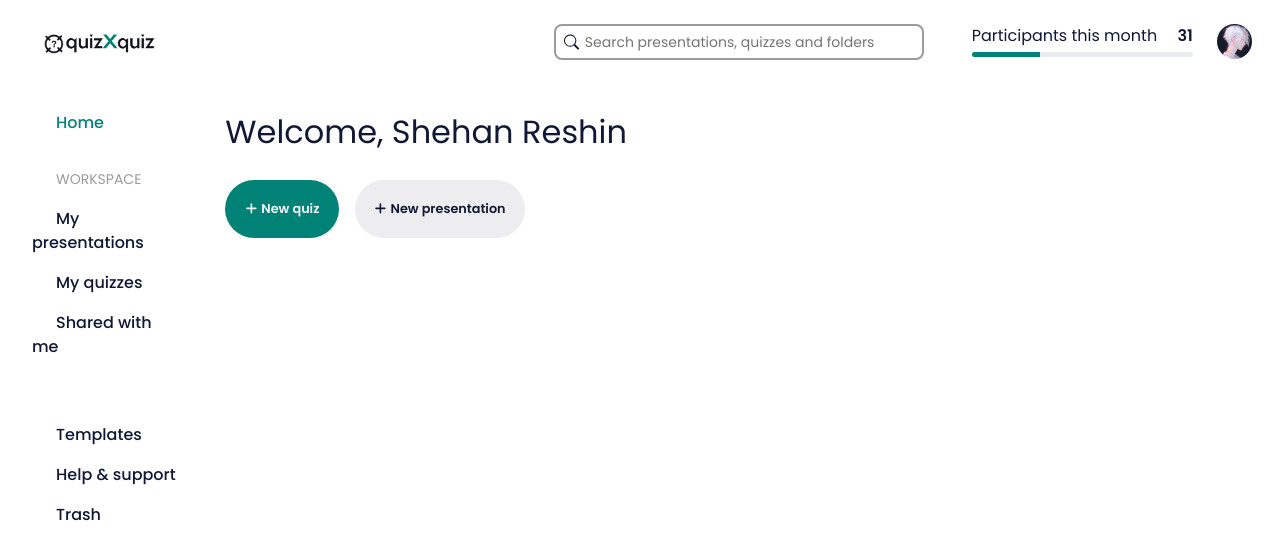
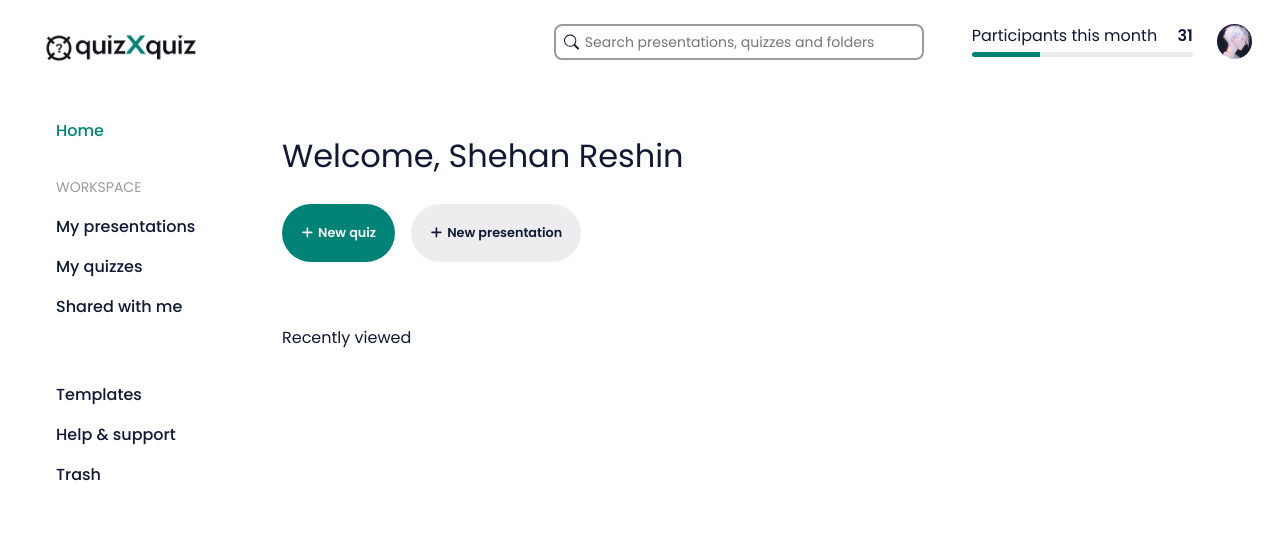
Before and after one commit to shehanreshin/quizxquiz, a React (Vite) app in the folder client/: page / in a window 1280 px wide. Shown: the top 560 px of the page. Built offline with nearby package versions, Linux system fonts and the light colour scheme.

Commit message:
Update navbar styling to prevent overflow when undersizing

```diff
--- a/client/src/colors.css
+++ b/client/src/colors.css
@@ -1,7 +1,7 @@
 :root {
   --white: #f7f7f7 !important;
   --primary: #008376 !important;
-  --primary-dark: #00685e !important;
+  --primary-dark: #00756a !important;
   --dark: #101834 !important;
   --dark-light: #9b9b9b !important;
   --dark-lighter: #ededf0 !important;
--- a/client/src/components/general/navbar/Navbar.tsx
+++ b/client/src/components/general/navbar/Navbar.tsx
@@ -4,7 +4,7 @@ import styles from './Navbar.module.css';
 function Navbar() {
     return (
         <>
-            <div className="col-2 p-0 h-100 pt-3">
+            <div className="p-0 h-100 pt-3" style={{ width: '270px' }}>
                 <nav className="d-flex flex-column flex-shrink-0 p-3 h-100">
                     <a href="/" className="d-flex align-items-center mb-3 mb-md-0 me-md-auto link-body-emphasis text-decoration-none ps-4">
                         <img src="/img/general/logo.svg" className="img w-75" />
--- a/client/src/components/user/home/Home.tsx
+++ b/client/src/components/user/home/Home.tsx
@@ -7,16 +7,17 @@ function Home() {
     return (
         <>
             <div className="w-100 h-100">
-                <div className='d-flex justify-content-end mb-4'>
+                <div className='d-flex justify-content-end' style={{ marginBottom: '3rem' }}>
                     <SearchBar style={{ marginRight: '3rem' }} />
                     <ParticipantStatsBar style={{ marginRight: '1.5rem' }} />
                     <ProfileButton style={{ marginRight: '1rem' }} />
                 </div>
                 <div className="fs-2 pt-4 mb-4">Welcome, Shehan Reshin</div>
-                <div className="d-flex w-100">
+                <div className="d-flex w-100" style={{ marginBottom: '4rem' }}>
                     <NewXButton text="New quiz" active={true} style={{ marginRight: '1rem' }} />
                     <NewXButton text="New presentation" />
                 </div>
+                <div className="fs-6">Recently viewed</div>
             </div>
         </>
     );
```
